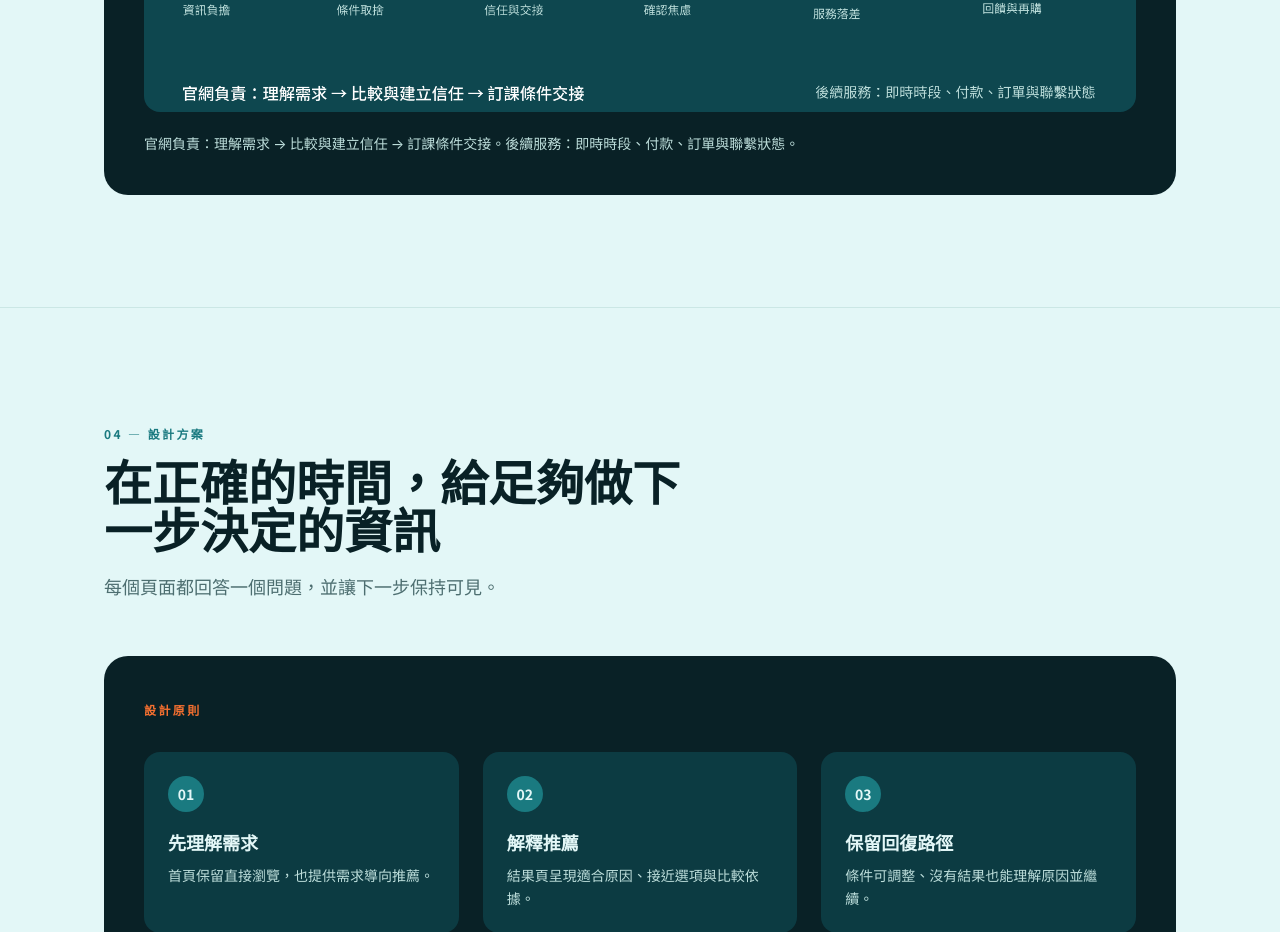
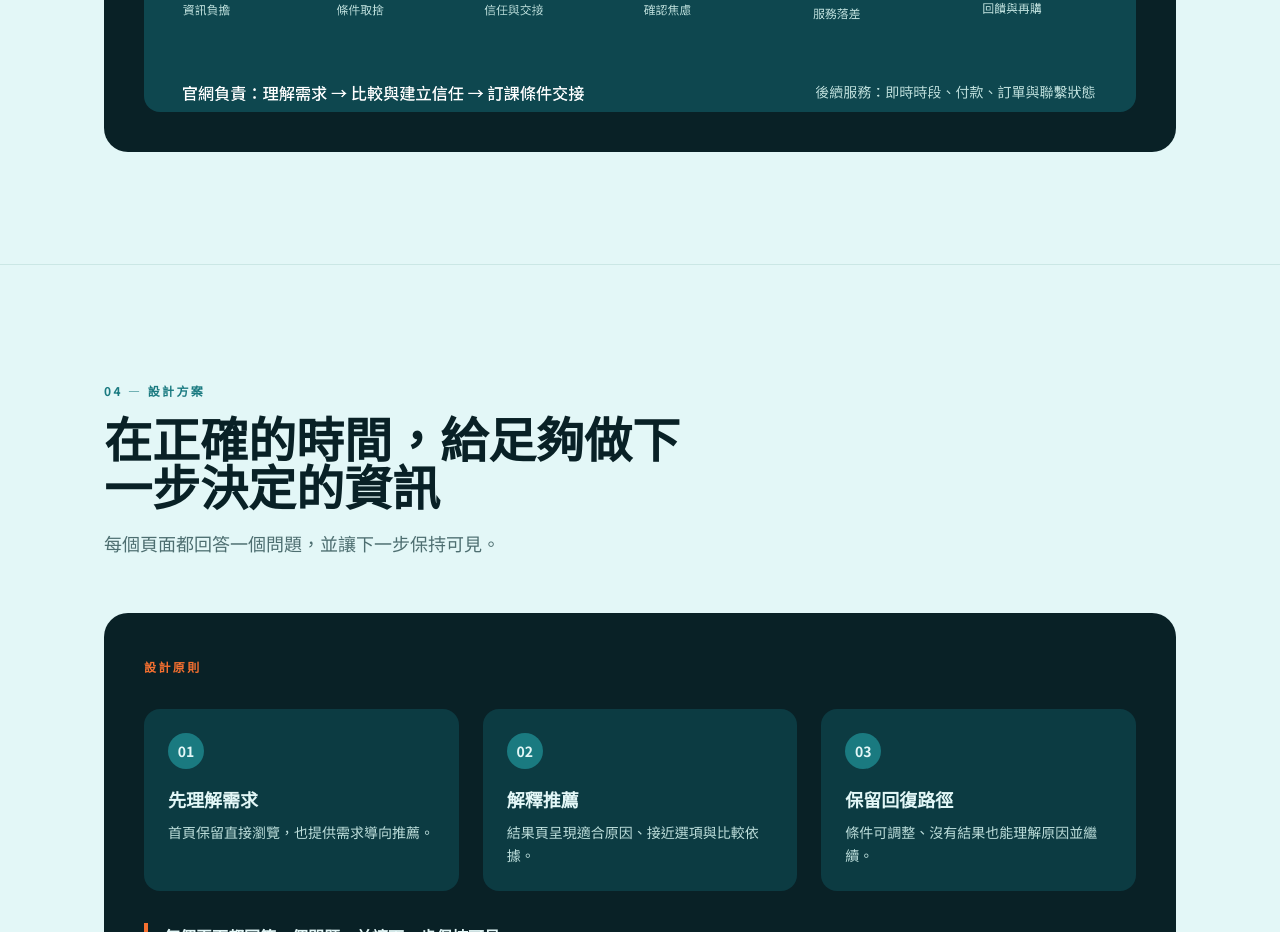
Before and after one commit to suzyoyo/skidiy-case-study, a React (Vite) app: page / in a window 1280 px wide. Shown: the part 10934-11866 px from the top of the page. Built offline with nearby package versions, Linux system fonts and the light colour scheme.

Commit message:
顧客旅程：移除與圖片重複的說明文字

```diff
--- a/src/data/content.js
+++ b/src/data/content.js
@@ -563,10 +563,8 @@ export const sections = [
         eyebrow: '顧客旅程',
         caption: '完整焦慮橫跨選擇、預約與預約後；本階段只切一段來解',
         src: '/img/journey.png',
-        alt: '顧客旅程六階段，前三段為本階段設計範圍',
+        alt: '顧客旅程六階段，前三段為本階段設計範圍；圖中已標示官網負責與後續服務的分工',
         tone: 'dark',
-        footnote:
-          '官網負責：理解需求 → 比較與建立信任 → 訂課條件交接。後續服務：即時時段、付款、訂單與聯繫狀態。',
       },
     ],
   },
```
